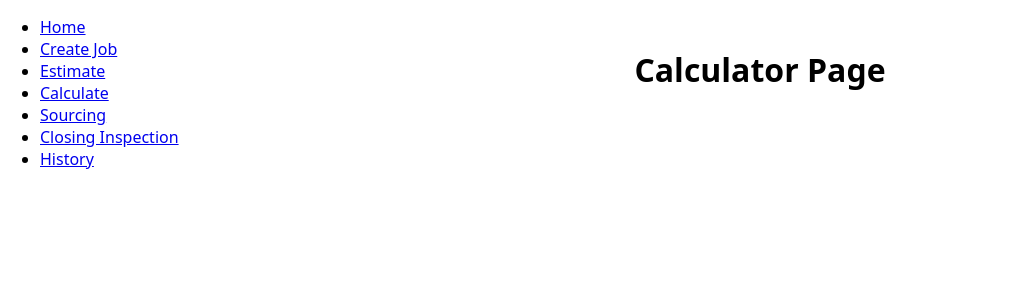
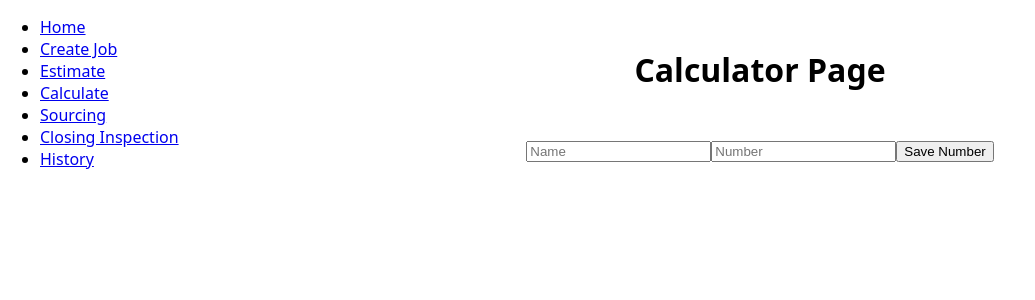
Before and after one commit to EthanMK2/prototype-contract-manager, a React (Vite) app in the folder contract-manager/: page /calculate in a window 1280 px wide. Shown: the top 300 px of the page, without its empty margins (0-1035 px from the left). Built offline with nearby package versions, Linux system fonts and the light colour scheme; no server answers; the database is empty.

Commit message:
Add create and delete for numbers on calculator page

```diff
--- a/contract-manager/src/components/modals/SavedNumbersModal.tsx
+++ b/contract-manager/src/components/modals/SavedNumbersModal.tsx
@@ -3,20 +3,29 @@ import numbers from "../../models/numbers";
 type savedNumbersModal = {
   savedNumArray: numbers;
   onCloseSavedNumbers: () => void;
+  onDeleteSavedNumber: (id: string) => Promise<void>;
 };
 
 const SavedNumbersModal = ({
   savedNumArray,
   onCloseSavedNumbers,
+  onDeleteSavedNumber,
 }: savedNumbersModal) => {
   return (
     <div>
       <ul>
         {savedNumArray.map((num) => {
           return (
-            <li>
+            <li key={num.id}>
               <p>{num.name}</p>
               <p>{num.value}</p>
+              <button
+                onClick={() => {
+                  onDeleteSavedNumber(num.id);
+                }}
+              >
+                Delete
+              </button>
             </li>
           );
         })}
--- a/contract-manager/src/models/numbers.ts
+++ b/contract-manager/src/models/numbers.ts
@@ -1,6 +1,7 @@
 type savedNumber = {
+    id: string
     name: string,
-    value: number | string
+    value: number | string,
 }
 
 type numbers = Array<savedNumber>
--- a/contract-manager/src/pages/Calculator.tsx
+++ b/contract-manager/src/pages/Calculator.tsx
@@ -1,4 +1,4 @@
-import { useEffect, useState } from "react";
+import { MutableRefObject, useEffect, useRef, useState } from "react";
 import { useLoaderData } from "react-router-dom";
 import PageTitle from "../components/PageTitle";
 import numbers from "../models/numbers";
@@ -7,8 +7,13 @@ import {
   collection,
   query,
   getDocs,
+  setDoc,
+  doc,
+  addDoc,
+  deleteDoc,
+  where,
 } from "firebase/firestore";
-import { db} from "../main";
+import { db } from "../main";
 
 import styles from "../sass/pages/Calculator.module.scss";
 import SavedNumbersModal from "../components/modals/SavedNumbersModal";
@@ -17,12 +22,51 @@ const CalculatorPage = () => {
   const [listOpen, setListOpen] = useState(false);
   const [savedNumbers, setSavedNumbers] = useState<numbers>([]);
 
+  const userId: any = localStorage.getItem("uid");
+
   const data: any = useLoaderData();
 
   useEffect(() => {
-    console.log("FETCHED DATA");
     setSavedNumbers(data);
   }, []);
+
+  const numNameRef: any = useRef<any>();
+  const numValueRef: any = useRef<any>();
+
+  const saveCustomNumber = async (e: any) => {
+    e.preventDefault();
+
+    if (!numNameRef.current.value || !numValueRef.current.value) {
+      // display error
+      console.log("ERROR: No values");
+      return;
+    }
+
+    console.log(
+      "saving number: ",
+      numNameRef.current.value,
+      numValueRef.current.value
+    );
+
+    await addDoc(collection(db, "users", `${userId}/savedNumbers`), {
+      name: numNameRef.current.value,
+      value: numValueRef.current.value,
+    }).finally(() => {
+      retrieveSavedNumbers().then((savedNumbers: numbers) => {
+        setSavedNumbers(savedNumbers);
+      });
+    });
+  };
+
+  const deleteCustomNumber = async (id: string) => {
+    await deleteDoc(doc(db, "users", `${userId}/savedNumbers/${id}`)).finally(
+      () => {
+        retrieveSavedNumbers().then((savedNumbers: numbers) => {
+          setSavedNumbers(savedNumbers);
+        });
+      }
+    );
+  };
 
   // display the first two numbers, or just the one that exists, or nothing if none
   const listPreview = savedNumbers?.at(0) ? (
@@ -57,10 +101,21 @@ const CalculatorPage = () => {
         <PageTitle title="Calculator Page" />
 
         {listPreview}
+        <form id="save-number-form" onSubmit={saveCustomNumber}>
+          <input type="text" placeholder="Name" ref={numNameRef}></input>
+          <input
+            type="number"
+            placeholder="Number"
+            ref={numValueRef}
+            step={0.01}
+          ></input>
+          <button>Save Number</button>
+        </form>
         {listOpen ? (
           <SavedNumbersModal
             onCloseSavedNumbers={onCloseSavedNumbersModal}
             savedNumArray={savedNumbers}
+            onDeleteSavedNumber={deleteCustomNumber}
           />
         ) : null}
       </main>
@@ -68,10 +123,8 @@ const CalculatorPage = () => {
   );
 };
 
-export default CalculatorPage; // calculator page
-
-export const loader = async () => {
-  let userId: any = localStorage.getItem("uid");
+async function retrieveSavedNumbers() {
+  const userId: any = localStorage.getItem("uid");
 
   const q = query(collection(db, `users/${userId}/savedNumbers`));
 
@@ -79,10 +132,17 @@ export const loader = async () => {
 
   const querySnapshot = await getDocs(q);
   querySnapshot.forEach((doc: any) => {
-    savedNumbers.push(doc.data());
-    console.log(doc.data());
+    savedNumbers.push({
+      name: doc.data().name,
+      value: doc.data().value,
+      id: doc.id,
+    });
   });
+  return savedNumbers;
+}
 
-  console.log(savedNumbers);
-  return savedNumbers;
+export default CalculatorPage; // calculator page
+
+export const loader = async () => {
+  return retrieveSavedNumbers();
 };
```
